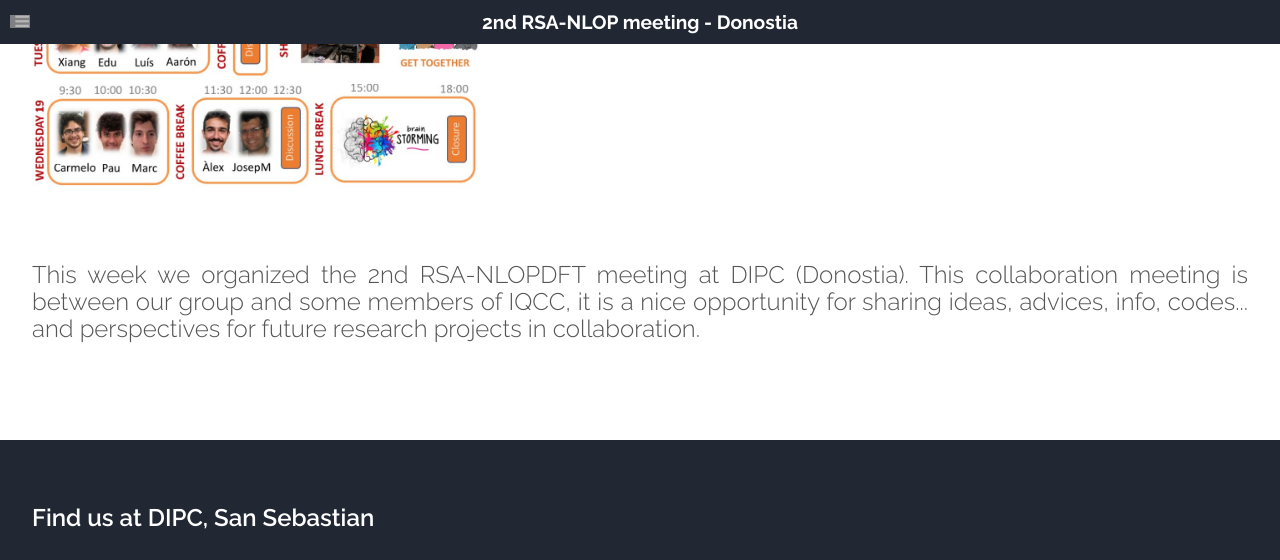
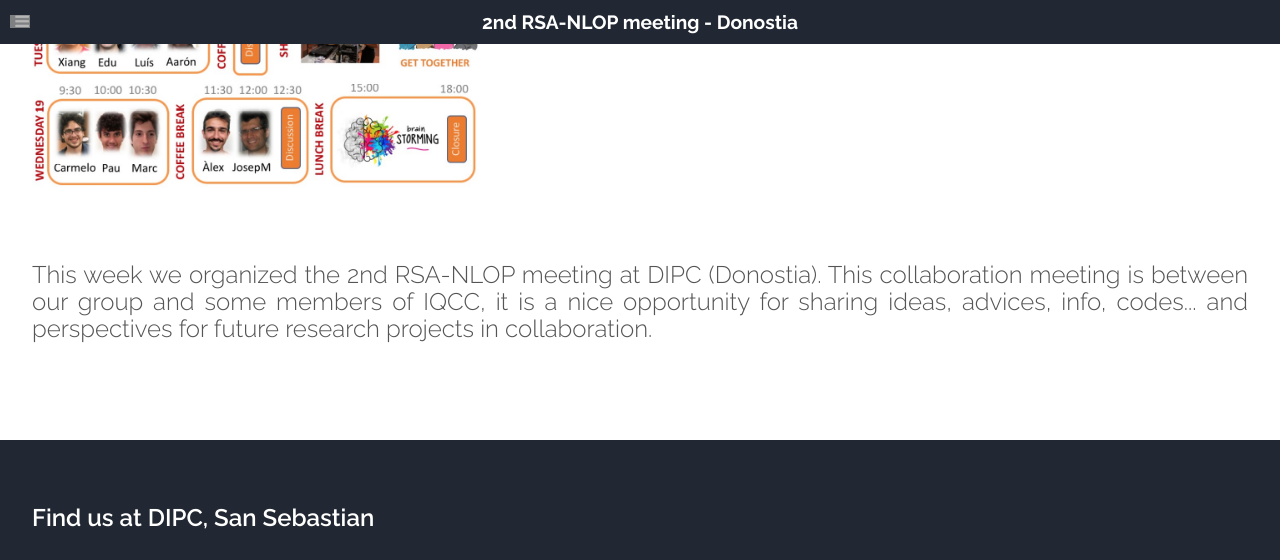
Before and after one commit to old-jekyll-templates/Horizons-Jekyll-Theme, a Jekyll site: the page built from _posts/2022-01-19-RSA-NLOP-meeting.md, in a window 1280 px wide and 900 px high, scrolled down 784 px, cut to the strip 0-560 px from the top of the window. Built offline with Jekyll 4.4.1, drawn with Linux system fonts in a browser that asks for light colours; grey boxes are pictures that could not be loaded.

Commit message:
Update 2022-01-19-RSA-NLOP-meeting.md

```diff
--- a/_posts/2022-01-19-RSA-NLOP-meeting.md
+++ b/_posts/2022-01-19-RSA-NLOP-meeting.md
@@ -6,7 +6,7 @@ layout: post
 ---
 
 <br>
-<P ALIGN="justify"> <font size="5">This week we organized the 2nd RSA-NLOPDFT meeting at DIPC (Donostia).
+<P ALIGN="justify"> <font size="5">This week we organized the 2nd RSA-NLOP meeting at DIPC (Donostia).
   This collaboration meeting is between our group and some members of IQCC,
   it is a nice opportunity for sharing ideas, advices, info, codes...
   and perspectives for future research projects in collaboration.</font></p>
```
